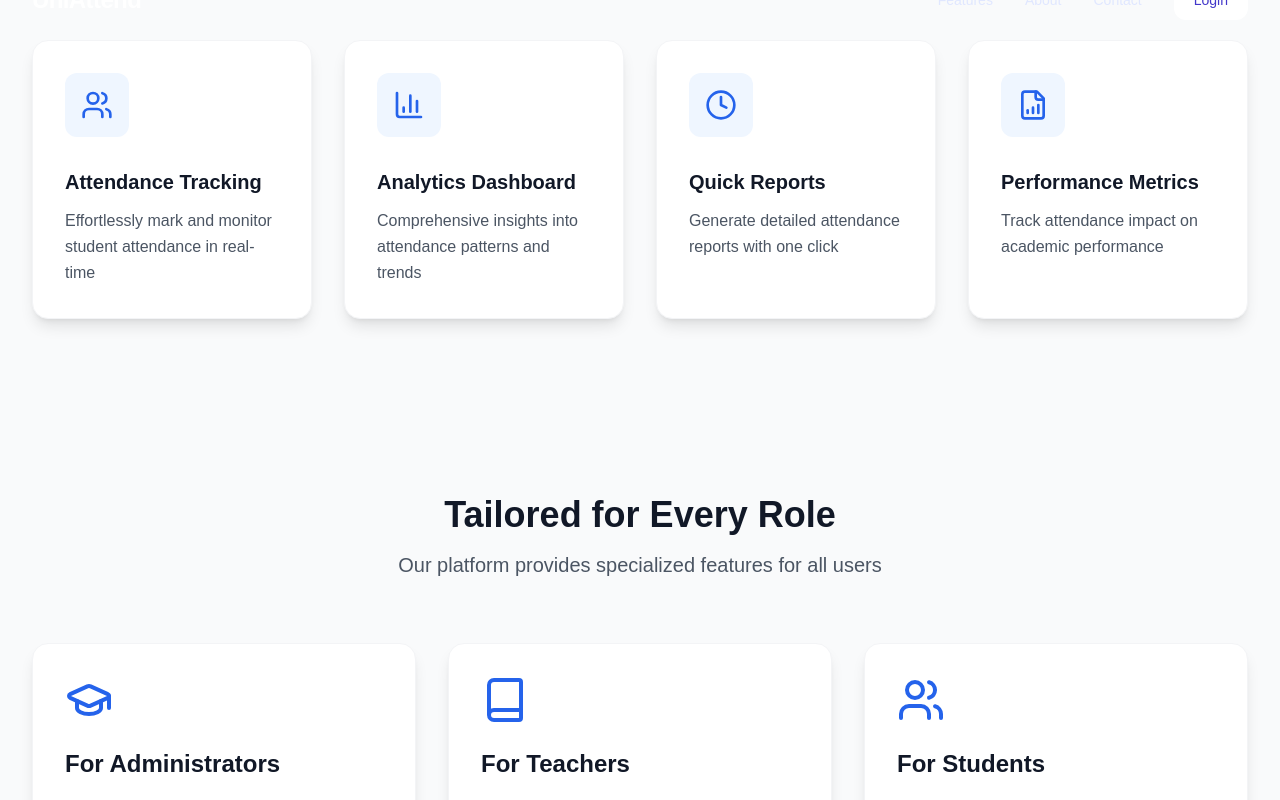
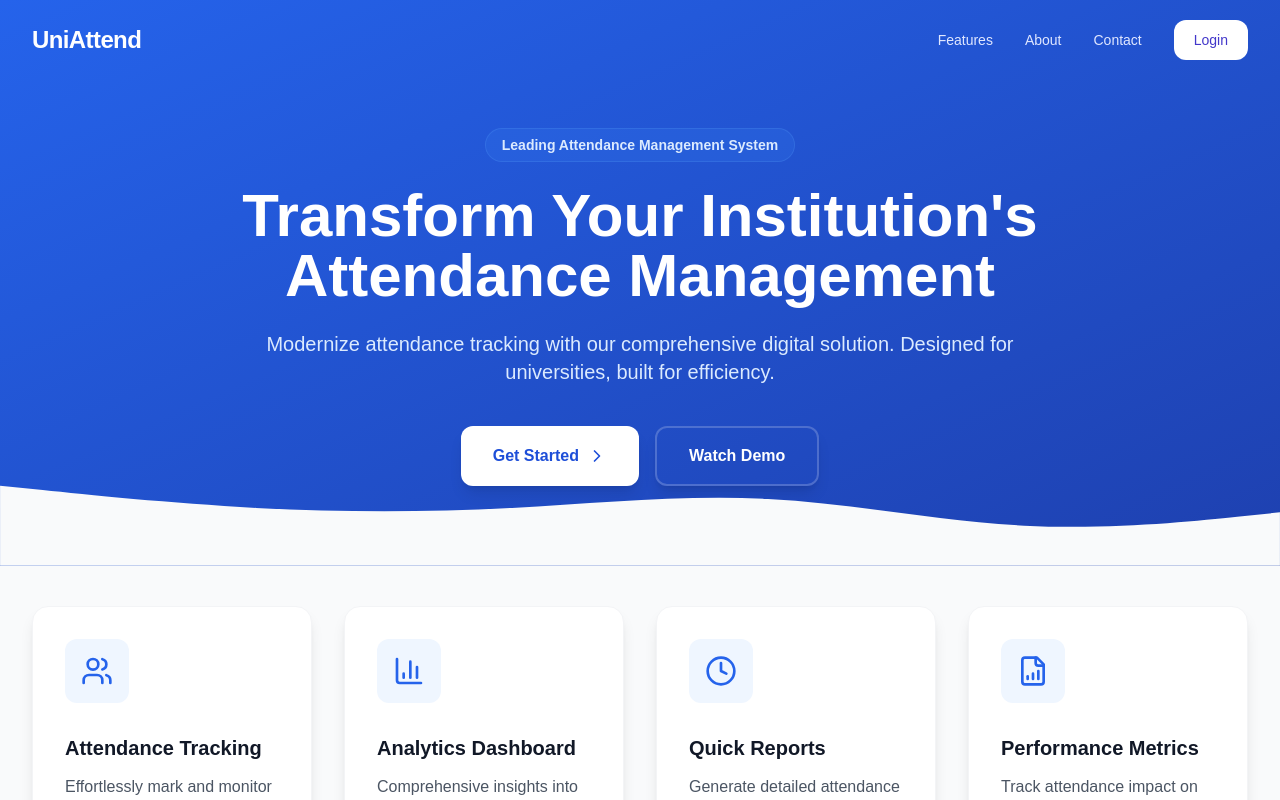
Before and after one commit to hassan-raza123/fyp, a Next.js app: page / in a window 1280 px wide. Shown: the top 800 px of the page. Built offline with nearby package versions, Linux system fonts and the light colour scheme.

Commit message:
landing page

```diff
--- a/src/app/(LandingPages)/page.tsx
+++ b/src/app/(LandingPages)/page.tsx
@@ -82,6 +82,36 @@ export default function LandingPage() {
       {/* Hero Section */}
       <div className='relative bg-gradient-to-br from-blue-600 to-blue-800'>
         <NavbarClient />
+        <div className='max-w-7xl mx-auto px-4 sm:px-6 lg:px-8 pt-32 pb-20'>
+          <div className='text-center'>
+            {/* Badge */}
+            <div className='inline-flex items-center px-4 py-1.5 mb-6 text-sm font-semibold rounded-full bg-blue-500/20 text-blue-100 border border-blue-400/20'>
+              Leading Attendance Management System
+            </div>
+            <h1 className='text-4xl md:text-6xl font-bold text-white mb-6 leading-tight'>
+              Transform Your Institution&apos;s <br />
+              Attendance Management
+            </h1>
+            <p className='text-xl text-blue-100 mb-10 max-w-3xl mx-auto'>
+              Modernize attendance tracking with our comprehensive digital
+              solution. Designed for universities, built for efficiency.
+            </p>
+            <div className='flex flex-col sm:flex-row gap-4 justify-center'>
+              <Link
+                href='/login'
+                className='inline-flex items-center justify-center px-8 py-4 rounded-xl bg-white text-blue-700 font-semibold hover:bg-blue-50 transition-all duration-200 shadow-lg hover:shadow-xl transform hover:-translate-y-0.5'
+              >
+                Get Started <ChevronRight className='ml-2 h-5 w-5' />
+              </Link>
+              <Link
+                href='/demo'
+                className='inline-flex items-center justify-center px-8 py-4 rounded-xl border-2 border-white/20 text-white font-semibold hover:bg-white/10 transition-all duration-200 shadow-lg hover:shadow-xl transform hover:-translate-y-0.5'
+              >
+                Watch Demo
+              </Link>
+            </div>
+          </div>
+        </div>
 
         {/* Wave SVG Divider */}
         <div className='absolute bottom-0 left-0 right-0'>
```
